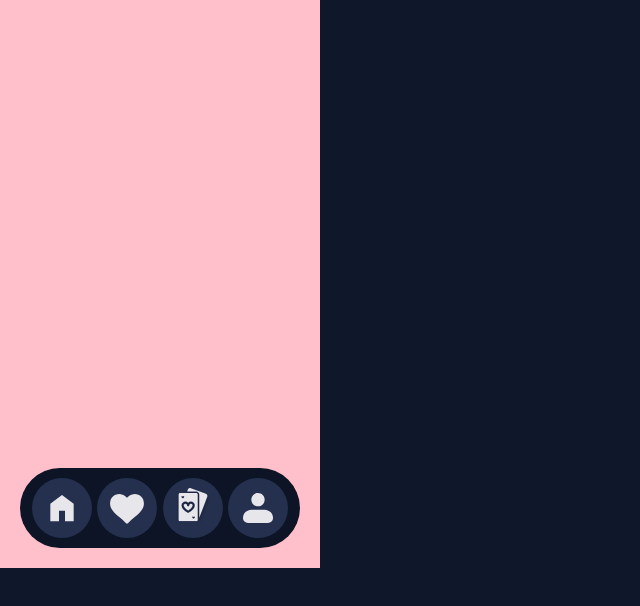
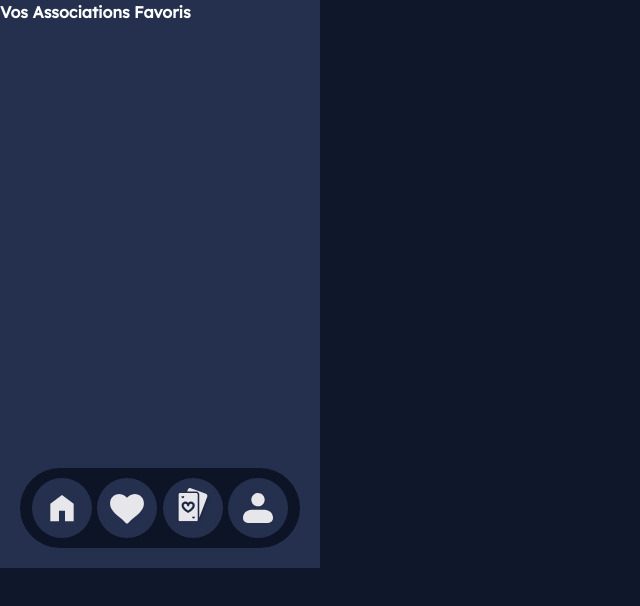
Before and after one commit to kangmartin/Handshake, a React (Vite) app: page / in a window 1280 px wide. Shown: the top 606 px of the page, without its empty margins (0-640 px from the left). Built offline with nearby package versions, Linux system fonts and the light colour scheme.

Commit message:
Add custom font (Lexend)

```diff
--- a/src/App.jsx
+++ b/src/App.jsx
@@ -3,8 +3,9 @@ import NavigationFooter from "./components/NavigationFooter.jsx";
 export default function App() {
     return (
         <>
-            <div className="artboard phone-1 relative bg-[pink]">
-                    <NavigationFooter/>
+            <div className="artboard phone-1 relative bg-[#25304F]">
+                <h1 className={"font-bold"}>Vos Associations Favoris</h1>
+                <NavigationFooter/>
             </div>
         </>
     );
--- a/src/styles/styles.css
+++ b/src/styles/styles.css
@@ -0,0 +1,10 @@
+@font-face {
+    font-family: 'Lexend';
+    src: url('./fonts/Lexend-VariableFont_wght.ttf') format('truetype');
+    font-weight: normal;
+    font-style: normal;
+}
+body {
+    font-family: 'Lexend', sans-serif;
+    color: white;
+}
```
Also changed, not shown: src/styles/fonts/Lexend-VariableFont_wght.ttf (added).
